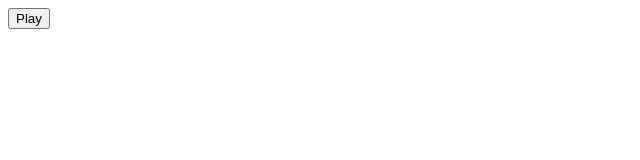
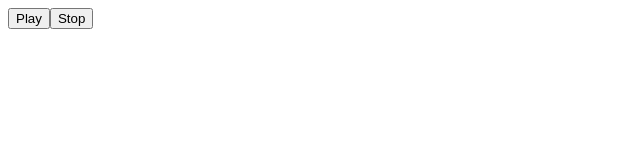
Before and after one commit to umarmohammed/step-sequencer, an Angular app: page / in a window 1280 px wide. Shown: the top 160 px of the page, without its empty margins (0-640 px from the left). Built offline with nearby package versions, Linux system fonts and the light colour scheme.

Commit message:
play sound on interval
#2

```diff
--- a/src/app/app.component.html
+++ b/src/app/app.component.html
@@ -3,3 +3,4 @@
 </audio>
 
 <button (click)="play(audioPlayer)">Play</button>
+<button (click)="stop()">Stop</button>
--- a/src/app/app.component.ts
+++ b/src/app/app.component.ts
@@ -1,4 +1,5 @@
-import { Component, ViewChild, ElementRef } from '@angular/core';
+import { Component, ViewChild, ElementRef, AfterViewInit } from '@angular/core';
+import { interval, Subscription } from 'rxjs';
 
 @Component({
   selector: 'app-root',
@@ -6,7 +7,14 @@ import { Component, ViewChild, ElementRef } from '@angular/core';
   styleUrls: ['./app.component.css']
 })
 export class AppComponent {
+  timer$ = interval(1000);
+  private subscription = new Subscription();
+
   play(audioPlayer: HTMLAudioElement) {
-    audioPlayer.play();
+    this.subscription = this.timer$.subscribe(() => audioPlayer.play());
+  }
+
+  stop() {
+    this.subscription.unsubscribe();
   }
 }
```
